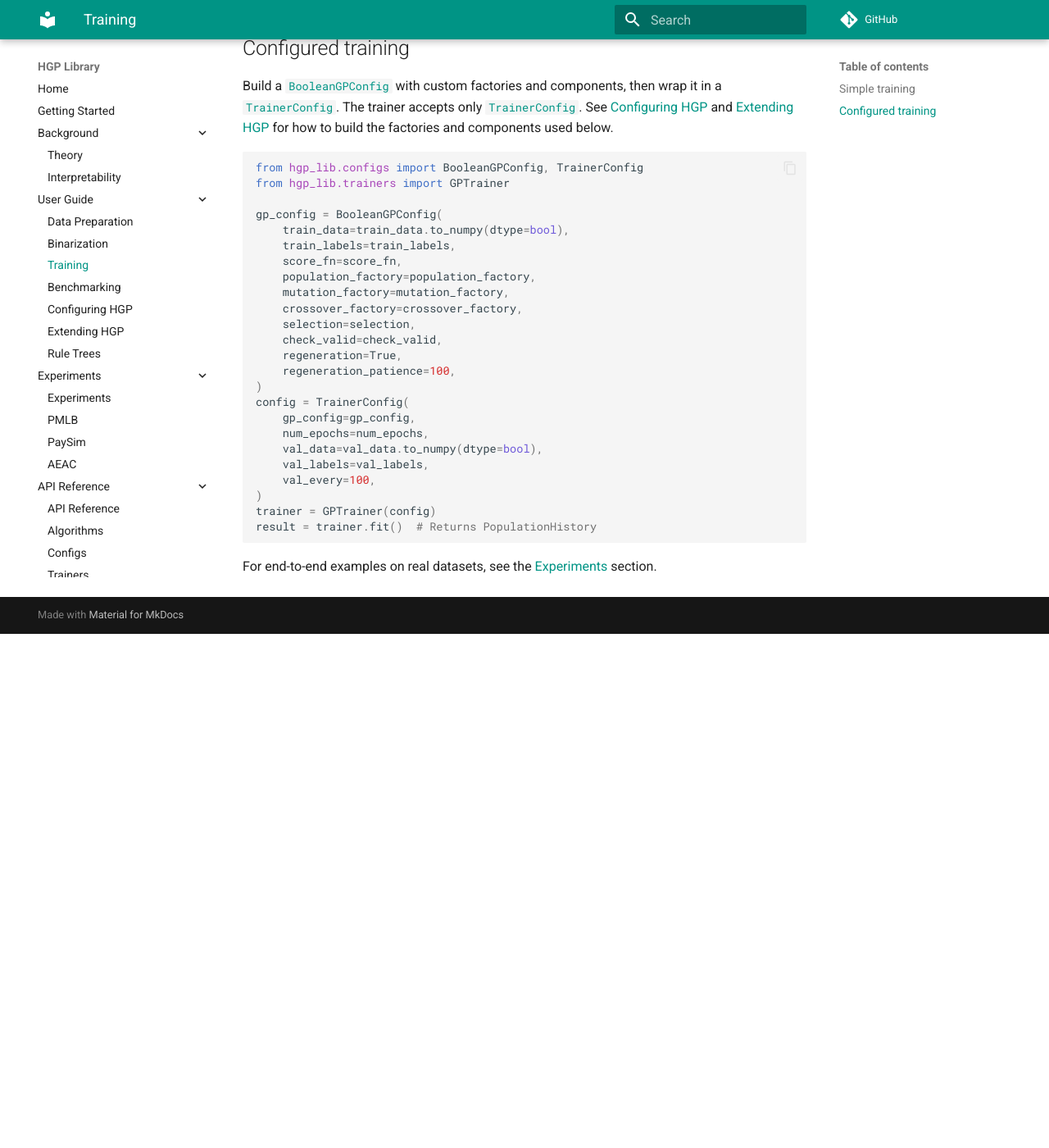
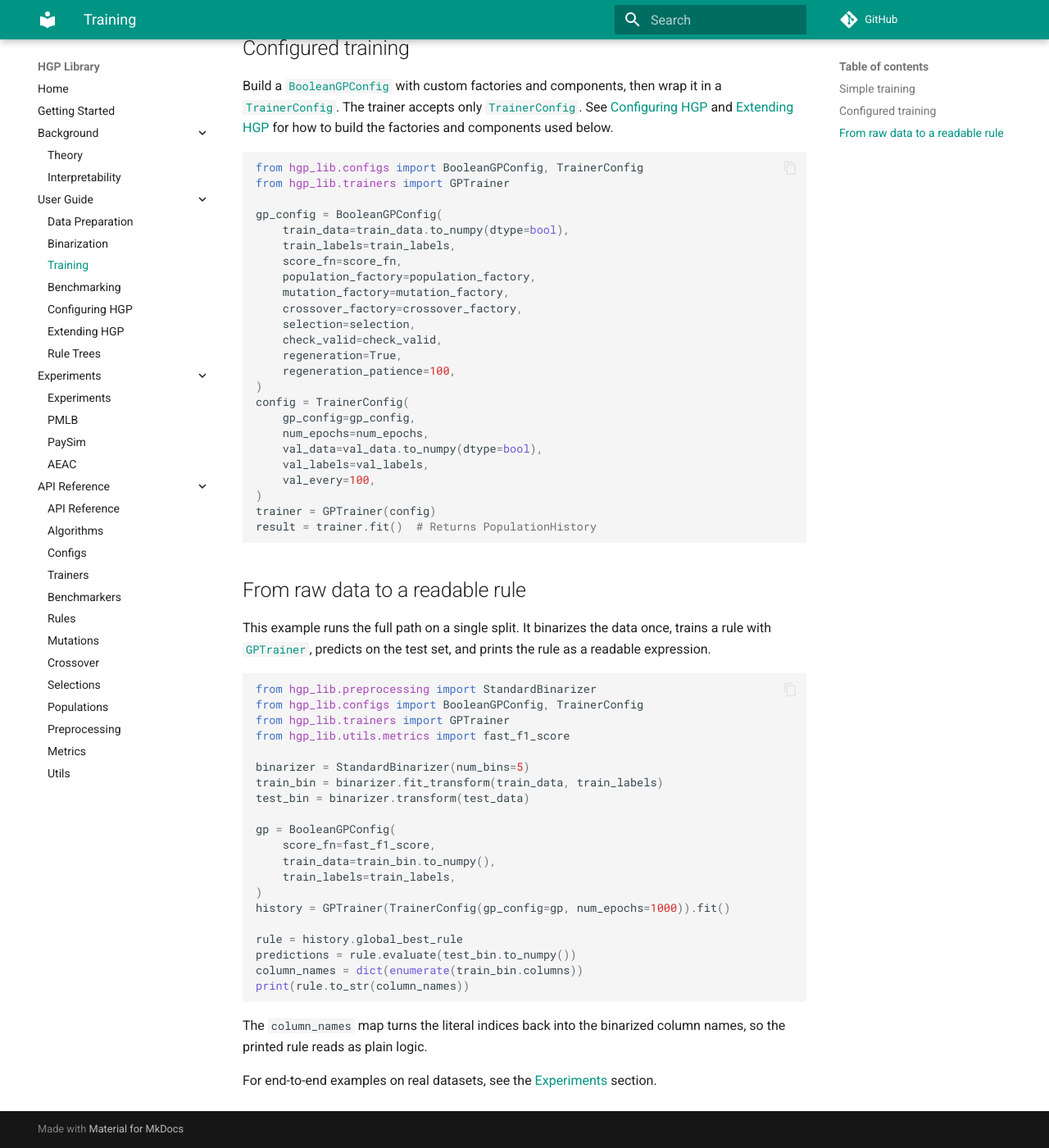
Before and after one commit to fii-optim-lab/hgp-lib, an MkDocs documentation site: the page built from docs/guide/training.md, in a window 1280 px wide and 1400 px high, scrolled down 889 px. Shown: the whole window at 82% size. Built offline with MkDocs 1.6.1 and Material for MkDocs 9.7.7, drawn with Linux system fonts in a browser that asks for light colours; comment, search, counter and statistics services are not loaded; before the commit the page ends 1662 px from its top, so only the background shows below that.

Commit message:
Updated docs example for a single training and evaluation process

````diff
--- a/docs/guide/training.md
+++ b/docs/guide/training.md
@@ -68,4 +68,34 @@
 result = trainer.fit()  # Returns PopulationHistory
 ```
 
+## From raw data to a readable rule
+
+This example runs the full path on a single split.
+It binarizes the data once, trains a rule with [`GPTrainer`](../api/trainers.md#hgp_lib.trainers.gp_trainer.GPTrainer), predicts on the test set, and prints the rule as a readable expression.
+
+```python
+from hgp_lib.preprocessing import StandardBinarizer
+from hgp_lib.configs import BooleanGPConfig, TrainerConfig
+from hgp_lib.trainers import GPTrainer
+from hgp_lib.utils.metrics import fast_f1_score
+
+binarizer = StandardBinarizer(num_bins=5)
+train_bin = binarizer.fit_transform(train_data, train_labels)
+test_bin = binarizer.transform(test_data)
+
+gp = BooleanGPConfig(
+    score_fn=fast_f1_score,
+    train_data=train_bin.to_numpy(),
+    train_labels=train_labels,
+)
+history = GPTrainer(TrainerConfig(gp_config=gp, num_epochs=1000)).fit()
+
+rule = history.global_best_rule
+predictions = rule.evaluate(test_bin.to_numpy())
+column_names = dict(enumerate(train_bin.columns))
+print(rule.to_str(column_names))
+```
+
+The `column_names` map turns the literal indices back into the binarized column names, so the printed rule reads as plain logic.
+
 For end-to-end examples on real datasets, see the [Experiments](../experiments/index.md) section.
````
Also changed, not shown: README.md (+16 -15 lines).
